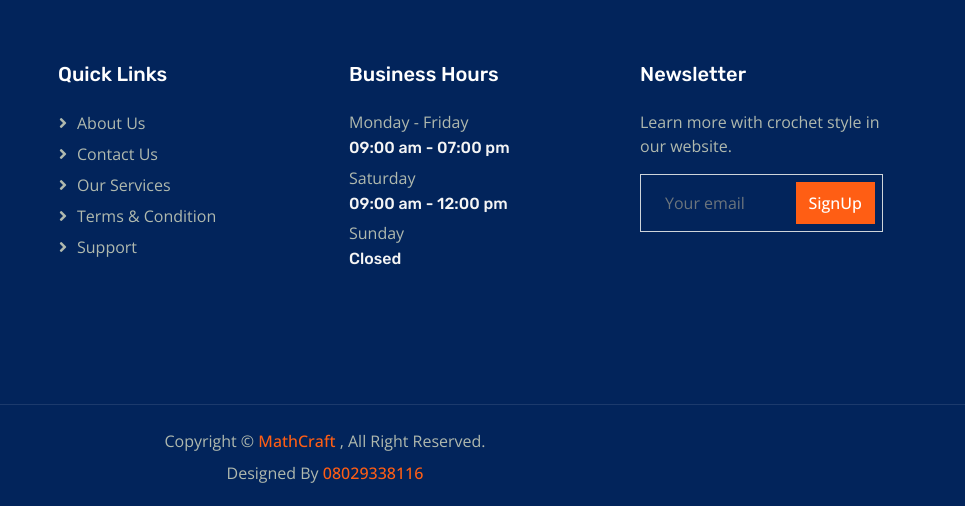
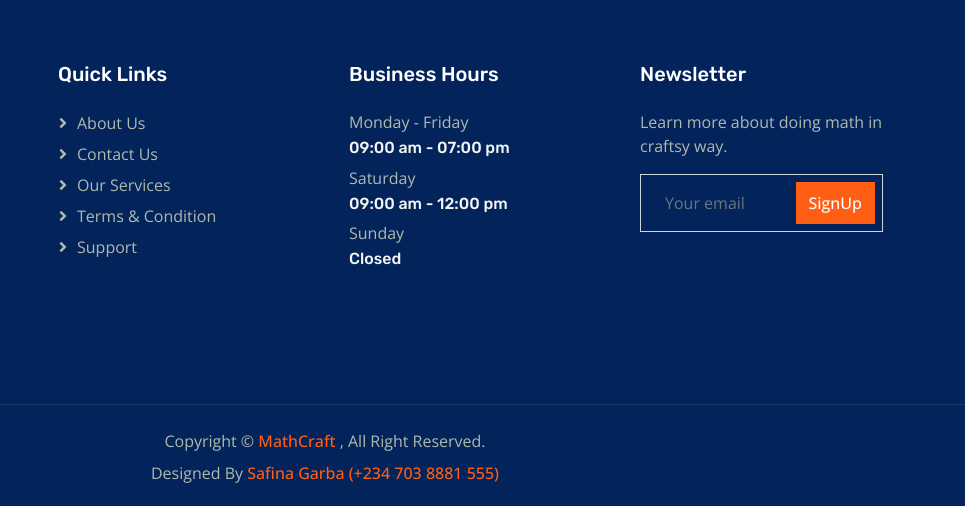
Before and after one commit to safinagarba/crochet.github.io, a plain HTML site: page service.html in a window 1280 px wide. Shown: the part 2920-3426 px from the top of the page, 315-1280 px from the left. Drawn offline with nearby package versions, Linux system fonts and the light colour scheme; a script that the page names is missing.

Commit message:
Update service.html

```diff
--- a/service.html
+++ b/service.html
@@ -331,7 +331,7 @@
                 </div>
                 <div class="col-lg-3 col-md-6">
                     <h5 class="text-white mb-4">Newsletter</h5>
-                    <p>Learn more with crochet style in our website.</p>
+                    <p>Learn more about doing math in craftsy way.</p>
                     <div class="position-relative w-100">
                         <input class="form-control bg-transparent w-100 py-3 ps-4 pe-5" type="text" placeholder="Your email">
                         <button type="button" class="btn btn-primary py-2 position-absolute top-0 end-0 mt-2 me-2">SignUp</button>
@@ -348,7 +348,7 @@
         <div class="container text-center">
             <p class="mb-2">Copyright &copy; <a class="fw-semi-bold" href="#"> MathCraft </a>, All Right Reserved.</p>
             <!--/*** This template is free as long as you keep the footer author’s credit link/attribution link/backlink. If you'd like to use the template without the footer author’s credit link/attribution link/backlink, you can purchase the Credit Removal License from "https://htmlcodex.com/credit-removal". Thank you for your support. ***/-->
-            <p class="mb-0">Designed By <a class="fw-semi-bold" href="">08029338116</a></p>
+            <p class="mb-0">Designed By <a class="fw-semi-bold" href="">Safina Garba (+234 703 8881 555)</a></p>
         </div>
     </div>
     <!-- Copyright End -->
```
